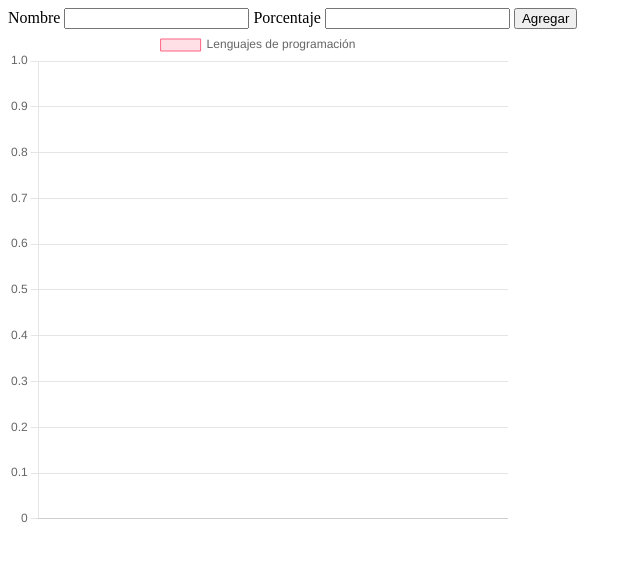
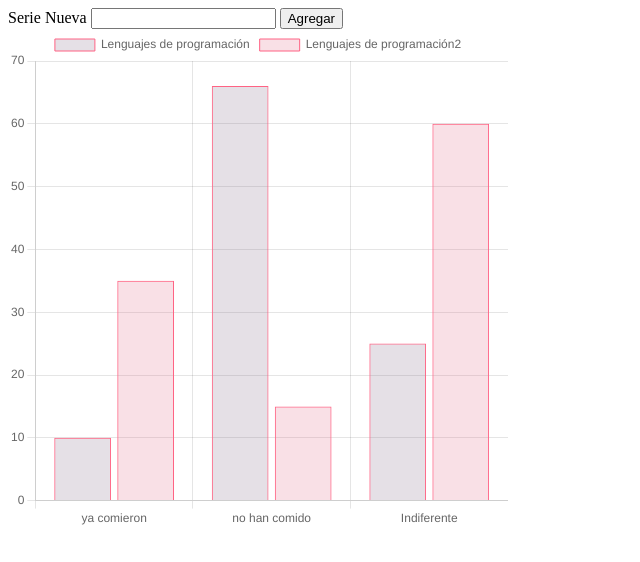
Before and after one commit to Ray150302/IQ4B_U2, a plain HTML site: page 2.2_Visualizacion_Datos/Graficas.html in a window 1280 px wide. Shown: the whole page, without its empty margins (0-640 px from the left). Drawn offline with nearby package versions, Linux system fonts and the light colour scheme.

Commit message:
Promesas 13092023_2

```diff
--- a/2.2_Visualizacion_Datos/Graficas.html
+++ b/2.2_Visualizacion_Datos/Graficas.html
@@ -7,10 +7,13 @@
   </head>
   <body>
 
-    <label for="txtNombre">Nombre</label>
+    <!-- <label for="txtNombre">Nombre</label>
     <input type="text" id="txtNombre">
     <label for="txtPorcentaje">Porcentaje</label>
-    <input type="text" id="txtPorcentaje">
+    <input type="text" id="txtPorcentaje"> -->
+
+    <label for="txtSerie">Serie Nueva</label>
+    <input type="text" id="txtSerie">
 
     <button id="btnAgregar">Agregar</button>
 
--- a/2.2_Visualizacion_Datos/Graficas.js
+++ b/2.2_Visualizacion_Datos/Graficas.js
@@ -1,23 +1,18 @@
 let data = {
-    labels: [],
+  labels: ["ya comieron", "no han comido", "Indiferente"],
   datasets: [
     {
       label: "Lenguajes de programación",
-            data: [],
-            backgroundColor: [
-                "rgba(255, 99, 132, 0.2)",
-                "rgba(255, 159, 64, 0.2)",
-                "rgba(255, 205, 86, 0.2)",
-                "rgba(75, 192, 192, 0.2)",
-                "rgba(54, 162, 235, 0.2)",
-            ],
-            borderColor: [
-                "rgb(255, 99, 132)",
-                "rgb(255, 159, 64)",
-                "rgb(255, 205, 86)",
-                "rgb(75, 192, 192)",
-                "rgb(54, 162, 235)",
-            ],
+      data: [10, 66, 25],
+      backgroundColor: "rgba(125, 99, 132, 0.2)",
+      borderColor: "rgb(255, 99, 132)",
+      borderWidth: 1,
+    },
+    {
+      label: "Lenguajes de programación2",
+      data: [35, 15, 60],
+      backgroundColor: "rgba(226, 99, 132, 0.2)",
+      borderColor: "rgb(255, 99, 132)",
       borderWidth: 1,
     },
   ],
@@ -39,15 +34,21 @@ const canvas = document.getElementById("chart").getContext("2d");
 const chart = new Chart(canvas, config);
 
 document.getElementById("btnAgregar").addEventListener("click", () => {
-    const nombre = document.getElementById("txtNombre").value;
-    const porcentaje = parseFloat(document.getElementById("txtPorcentaje").value);
+  // const nombre = document.getElementById("txtNombre").value;
+  // const porcentaje = parseFloat(document.getElementById("txtPorcentaje").value);
 
-    data.labels.push(nombre);
-    data.datasets[0].data.push(porcentaje);
+  // data.labels.push(nombre);
+  // data.datasets[0].data.push(porcentaje);
+
+  const serie = document.getElementById("txtSerie").value;
+
+  data.datasets.push({
+    label: serie,
+    data: [20, 25, 30],
+    backgroundColor: "rgba(226, 99, 132, 0.2)",
+    borderColor: "rgb(255, 99, 132)",
+    borderWidth: 1,
+  });
 
   chart.update();
-
-    // Limpiar los campos de entrada
-    document.getElementById("txtNombre").value = "";
-    document.getElementById("txtPorcentaje").value = "";
 });
```
Lines whose indentation alone changed are shown as unchanged.
